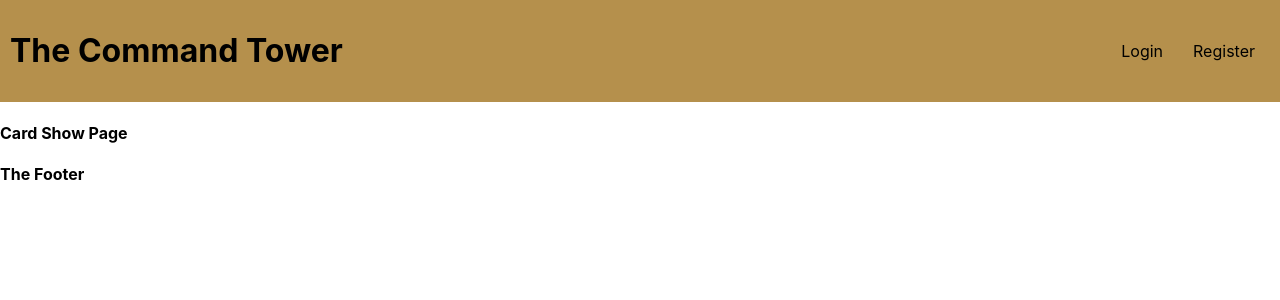
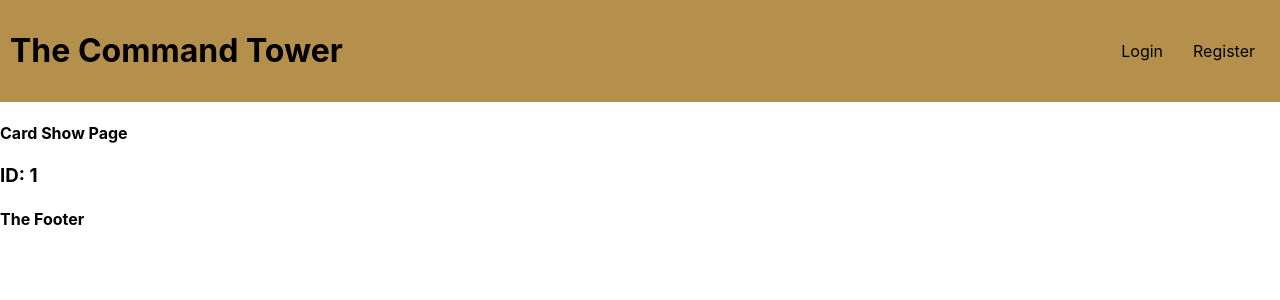
Before and after one commit to Steamjunk/SEI-Project-4-Front-End, a React (Create React App) app: page /card/1 in a window 1280 px wide. Shown: the top 300 px of the page. Built offline with nearby package versions, Linux system fonts and the light colour scheme.

Commit message:
link showPage ID

```diff
--- a/src/App.js
+++ b/src/App.js
@@ -64,7 +64,7 @@ class App extends Component {
         <Route path="/register">
           <RegisterForm handleRegister={this.handleRegister} />
         </Route>
-        <Route path="/card" component={CardShowPage} />
+        <Route path="/card/:id" component={CardShowPage} />
 
         <Footer />
       </div>
--- a/src/components/CardShowPage.js
+++ b/src/components/CardShowPage.js
@@ -1,10 +1,15 @@
-import React from 'react'
+import React, { useState } from 'react'
+import { useParams } from "react-router-dom";
+
+const CardShowPage = () => {
+    let { id } = useParams();
+    const cardId = useState(id)
 
 
-const CardShowPage = () => {
     return (
         <div>
             <h4>Card Show Page</h4>
+            <h3>ID: {cardId}</h3>
         </div>
     )
 }
```
